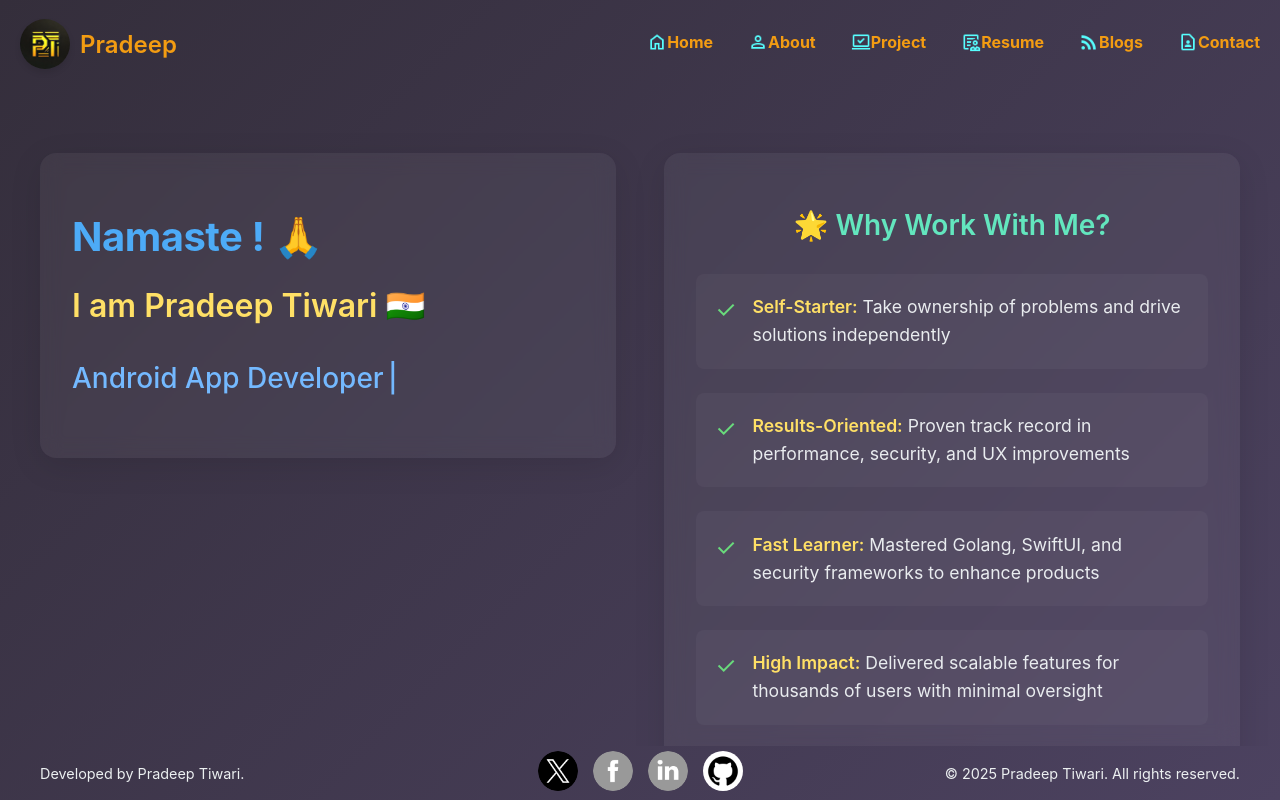
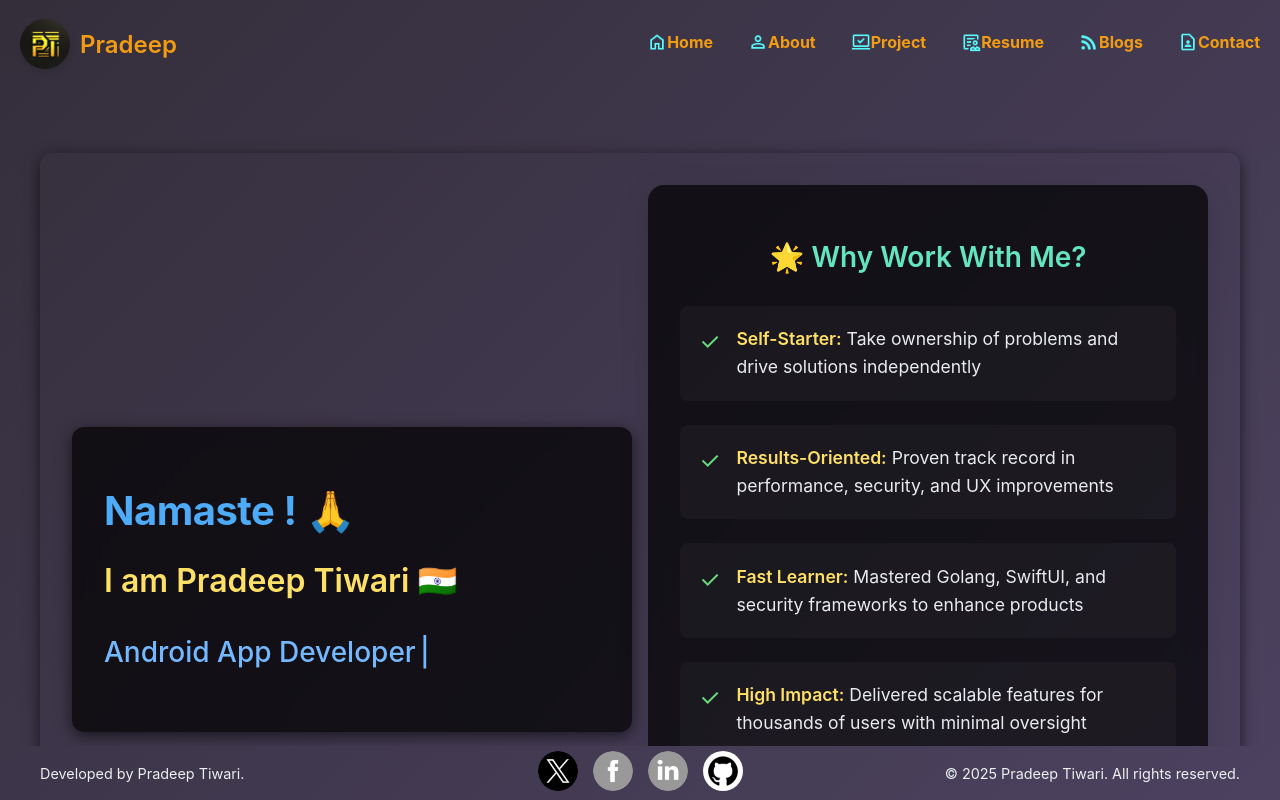
Before and after one commit to pradeepkni382/MyPortfolio, a React (Create React App) app: page / in a window 1280 px wide. Built offline with nearby package versions, Linux system fonts and the light colour scheme.

Commit message:
w06/task/ticket/background color changes
- Implementation:-

```diff
--- a/src/pages/About.js
+++ b/src/pages/About.js
@@ -56,9 +56,13 @@ const LeftContainer = styled.div`
   display: flex;
   flex-direction: column;
   gap: 20px;
-  color: #ecf0f1
+  color: #ecf0f1;
   background: rgba(0, 0, 0, 0.7);
-  back
+  border-radius: 12px;
+  box-shadow: 0 4px 15px rgba(0, 0, 0, 0.6);
+  padding: 20px;
+  position: relative;
+  z-index: 1;
 `;
 
 const RightContainer = styled.div`
@@ -67,9 +71,16 @@ const RightContainer = styled.div`
   display: flex;
   flex-direction: column;
   gap: 20px;
-  color: #ecf0f1
+  color: #ecf0f1;
   background: rgba(0, 0, 0, 0.7);
+  border-radius: 12px;
+  box-shadow: 0 4px 15px rgba(0, 0, 0, 0.6);
+  padding: 20px;
+  position: relative;
+  z-index: 1;
 `;
+
+
 
 const ProfileImage = styled.img`
   width: 100%;
--- a/src/pages/Contact.js
+++ b/src/pages/Contact.js
@@ -31,15 +31,15 @@ const Contact = () => {
     contactContainer: {
       display: 'flex',
       justifyContent: 'space-between',
-      padding: '20px',
-      gap: '30px',
+      padding: '30px',
+      gap: '10px',
       flexWrap: 'wrap',
     },
     contactLeft: {
       flex: 1,
       maxWidth: '45%', // Ensure both sides are equal width
       padding: '20px',
-      backgroundColor: '#f4f4f4',
+      backgroundColor: 'rgba(0, 0, 0, 0.7)',
       borderRadius: '8px',
       boxShadow: '0 2px 10px rgba(0, 0, 0, 0.1)',
     },
@@ -61,7 +61,7 @@ const Contact = () => {
     },
     contactSubDescription: {
       fontSize: '1rem',
-      color: '#555',
+      color: 'rgba(255, 255, 255, 0.7)',
     },
     socialMediaLinks: {
       display: 'flex',
@@ -76,7 +76,7 @@ const Contact = () => {
       flex: 1,
       maxWidth: '45%', // Ensure both sides are equal width
       padding: '20px',
-      backgroundColor: '#fff',
+      backgroundColor: 'rgba(0, 0, 0, 0.7)',
       borderRadius: '8px',
       boxShadow: '0 4px 10px rgba(0, 0, 0, 0.1)',
       minWidth: '300px',
@@ -87,7 +87,7 @@ const Contact = () => {
     formGroupLabel: {
       fontWeight: 'bold',
       marginBottom: '8px',
-      color: '#333',
+      color: 'rgba(255, 255, 255, 0.7)',
     },
     formGroupInput: {
       padding: '12px',
--- a/src/pages/Home.js
+++ b/src/pages/Home.js
@@ -135,8 +135,12 @@ const Main = styled.main`
 const TopContainer = styled.div`
   display: grid;
   grid-template-columns: 1fr 1fr;
-  gap: 3rem;
-  align-items: start;
+  gap: 1rem;
+  align-items: center;
+  background: transparent; // Slightly transparent background
+  border-radius: 12px;
+  box-shadow: 0 4px 15px rgba(0, 0, 0, 0.6);
+  padding: 2rem;
 
   @media (max-width: 768px) {
     grid-template-columns: 1fr;
@@ -145,12 +149,12 @@ const TopContainer = styled.div`
 `;
 
 const RightContainer = styled.div`
-  position: relative;
+  // position: center;
   padding: 2rem;
-  background: rgba(255, 255, 255, 0.05);
-  border-radius: 16px;
+ background: rgba(0, 0, 0, 0.7); // Slightly transparent background
+  border-radius: 12px;
+  box-shadow: 0 4px 15px rgba(0, 0, 0, 0.6);
   backdrop-filter: blur(10px);
-  box-shadow: 0 8px 32px rgba(0, 0, 0, 0.1);
 `;
 
 const Greeting = styled.h1`
@@ -186,7 +190,7 @@ const Cursor = styled.span`
 
 const LeftContainer = styled.div`
   padding: 2rem;
-  background: rgba(255, 255, 255, 0.05);
+  background: rgba(0, 0, 0, 0.7);
   border-radius: 16px;
   backdrop-filter: blur(10px);
   box-shadow: 0 8px 32px rgba(0, 0, 0, 0.1);
```
